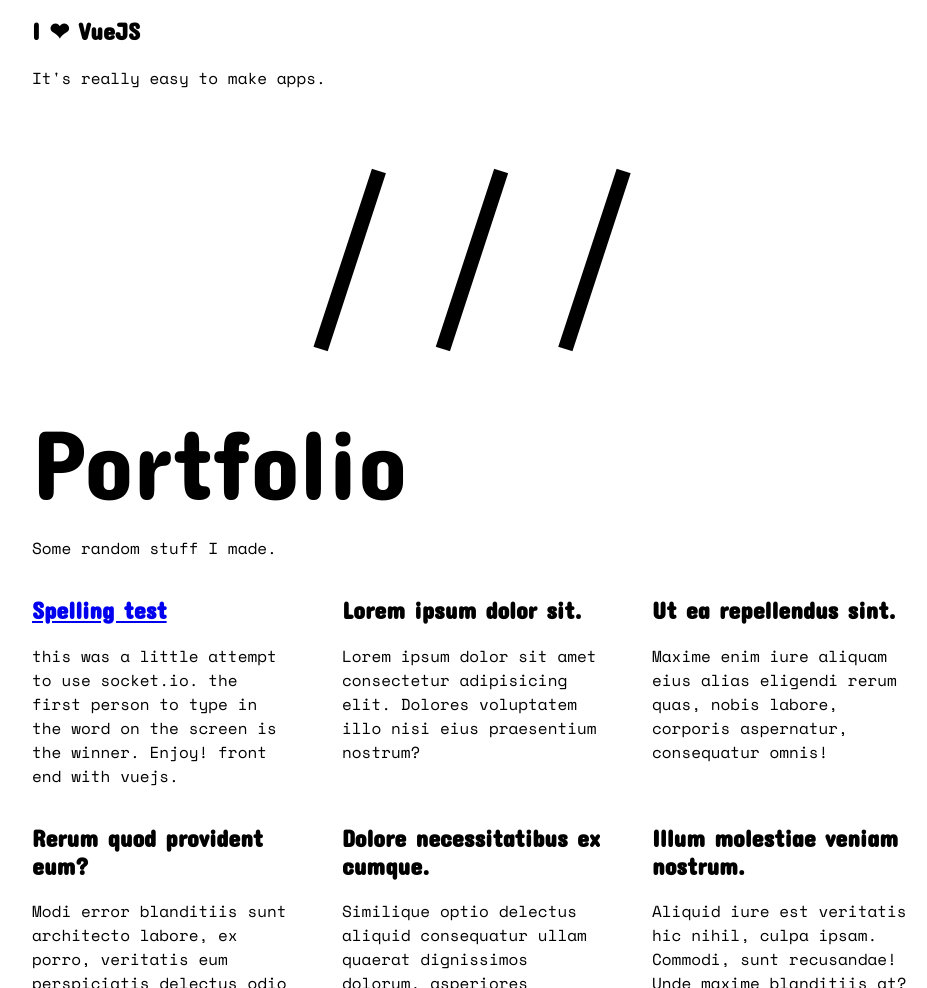
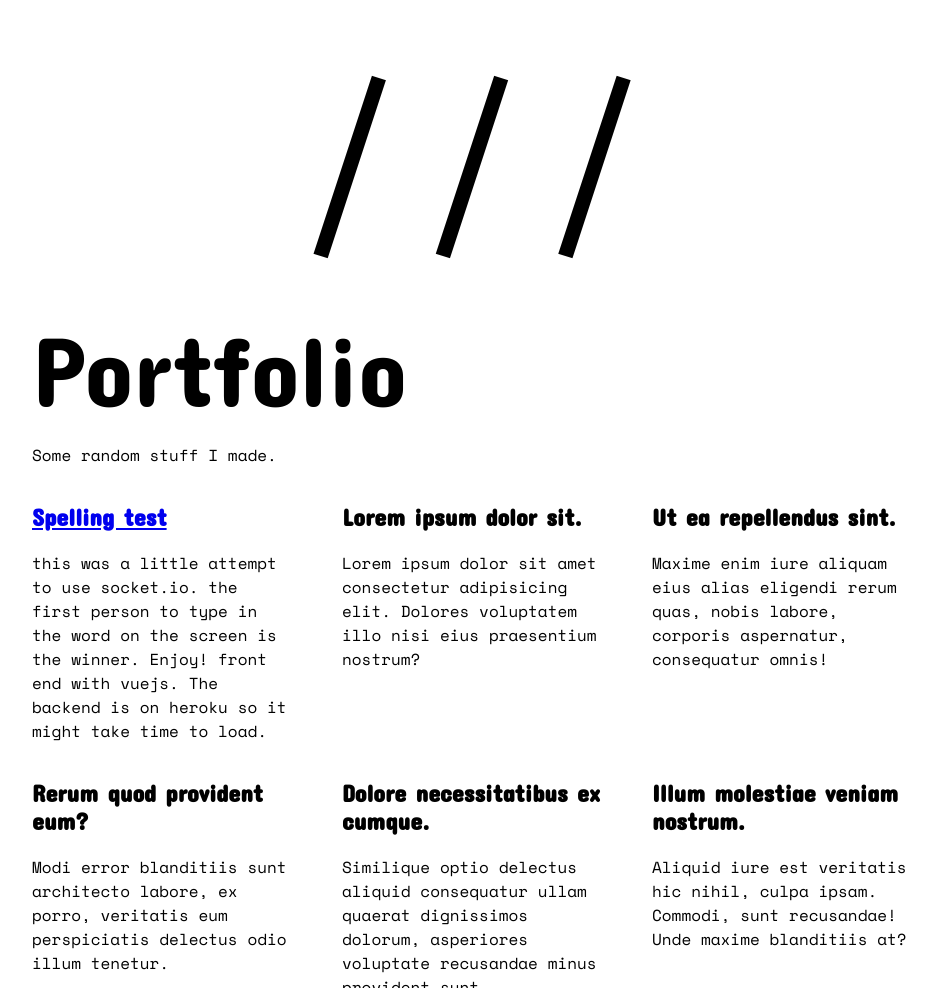
Before and after one commit to otto1010/otto1010.github.io, a plain HTML site: page index.html in a window 1280 px wide. Shown: the part 2303-3291 px from the top of the page, without its empty margins (168-1095 px from the left). Drawn offline with nearby package versions, Linux system fonts and the light colour scheme.

Commit message:
removed a section

```diff
--- a/index.html
+++ b/index.html
@@ -59,14 +59,6 @@
             over...
           </p>
         </section>
-        <section>
-          <h2>I ❤ VueJS</h2>
-          <p>
-            It's really easy to make apps.
-            <!-- <del>God, too many to write down.</del> VueJS, SQL, Bootstrap, CSS
-            Transitions, NodeJS, Git, Websockets VSCode, NPM... -->
-          </p>
-        </section>
       </article>
       <div class="big spin center">///</div>
       <article>
@@ -82,7 +74,8 @@
             <p>
               this was a little attempt to use socket.io. the first person to
               type in the word on the screen is the winner. Enjoy! front end
-              with vuejs.
+              with vuejs. The backend is on heroku so it might take time to
+              load.
             </p>
           </div>
           <div class="box">
```
